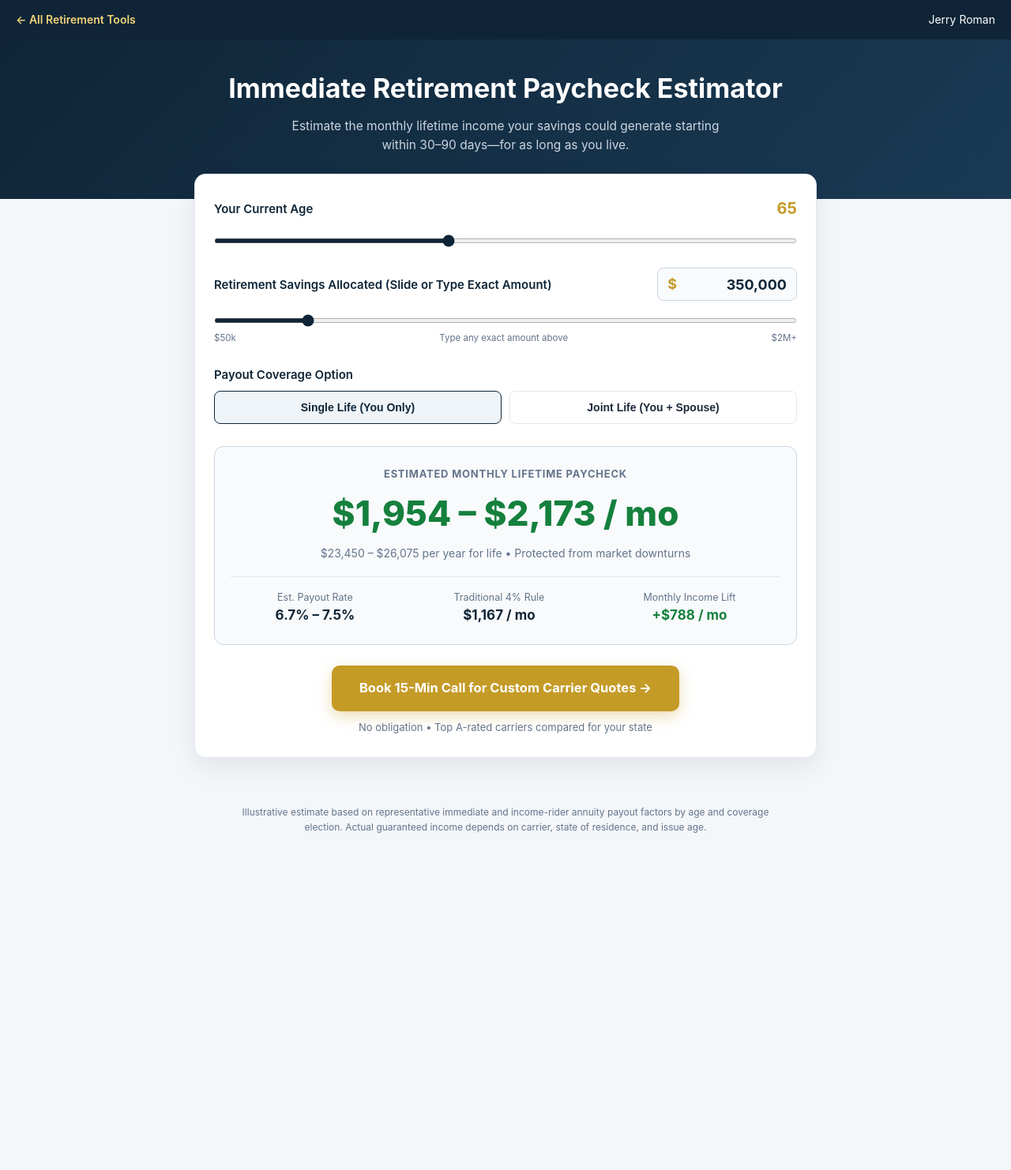
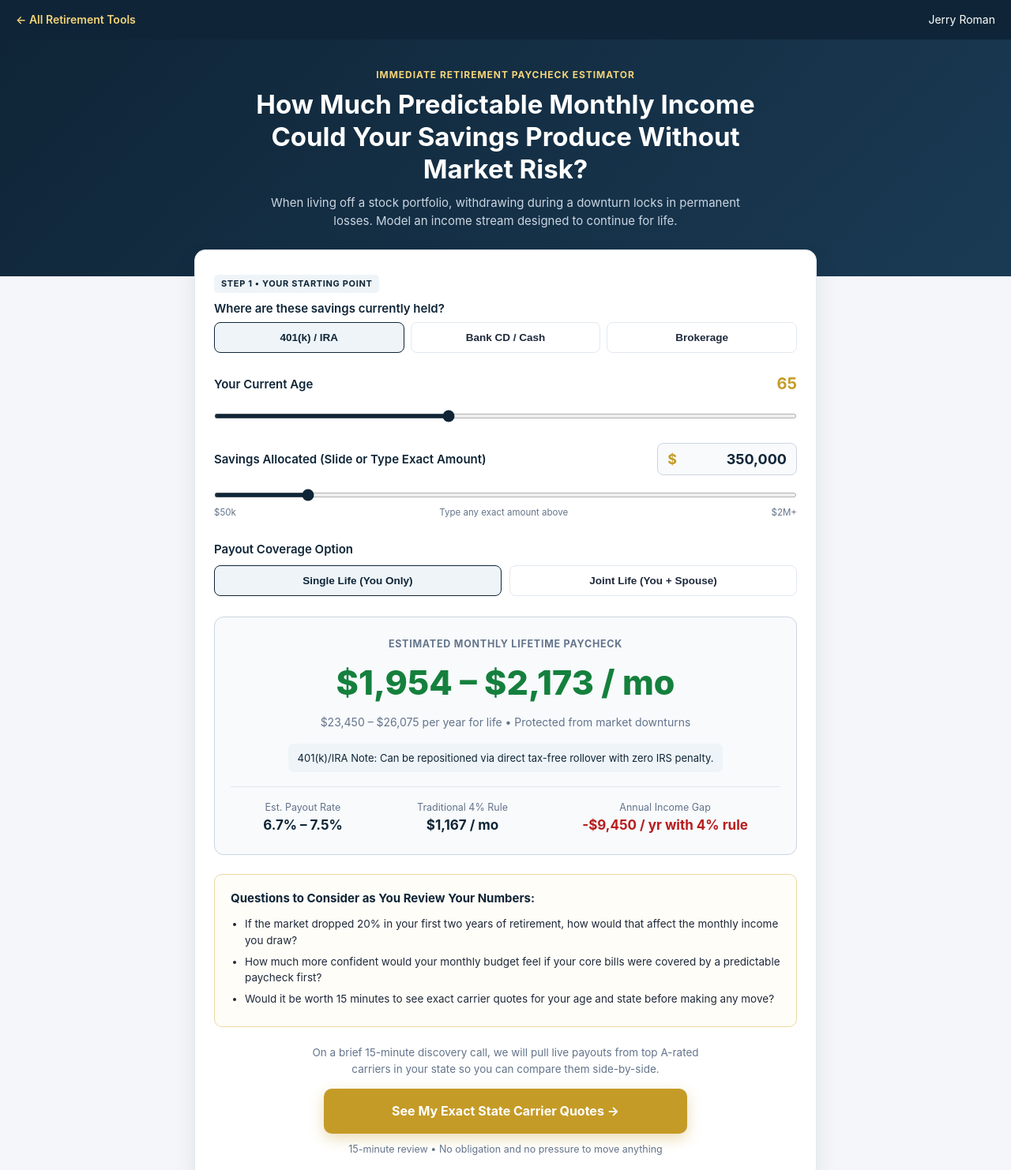
Before and after one commit to jromangfi21/retirement-calculators, a plain HTML site: page income-now.html in a window 1280 px wide. Shown: the top 1482 px of the page at 79% size. Before the commit the page ends 1097 px from the top, so only its background shows below. Drawn offline with Linux system fonts and the light colour scheme.

Commit message:
Update income-now.html

```diff
--- a/income-now.html
+++ b/income-now.html
@@ -16,6 +16,7 @@
       --muted: #64748b;
       --border: #e2e8f0;
       --green: #15803d;
+      --red: #b91c1c;
     }
     * { box-sizing: border-box; margin: 0; padding: 0; }
     body {
@@ -37,14 +38,22 @@
     .hero {
       background: linear-gradient(135deg, var(--navy) 0%, var(--navy-light) 100%);
       color: #fff;
-      padding: 36px 20px 56px;
+      padding: 36px 20px 58px;
       text-align: center;
     }
-    .hero h1 { font-size: clamp(24px, 4vw, 34px); margin-bottom: 10px; }
-    .hero p { color: #cbd5e1; max-width: 580px; margin: 0 auto; font-size: 15.5px; }
+    .hero-kicker {
+      font-size: 12px;
+      text-transform: uppercase;
+      letter-spacing: 0.08em;
+      color: #f3d478;
+      font-weight: 700;
+      margin-bottom: 8px;
+    }
+    .hero h1 { font-size: clamp(23px, 4vw, 33px); max-width: 680px; margin: 0 auto 10px; line-height: 1.24; }
+    .hero p { color: #cbd5e1; max-width: 600px; margin: 0 auto; font-size: 15px; }
     .wrap {
       max-width: 820px;
-      margin: -32px auto 60px;
+      margin: -34px auto 60px;
       padding: 0 16px;
     }
     .calc-card {
@@ -53,6 +62,18 @@
       border: 1px solid var(--border);
       box-shadow: 0 12px 30px rgba(15, 37, 55, 0.08);
       padding: 28px 24px;
+    }
+    .step-badge {
+      display: inline-block;
+      font-size: 11px;
+      font-weight: 700;
+      text-transform: uppercase;
+      letter-spacing: 0.06em;
+      color: var(--navy);
+      background: #eef4f8;
+      padding: 3px 9px;
+      border-radius: 5px;
+      margin-bottom: 8px;
     }
     .control { margin-bottom: 24px; }
     .control-header {
@@ -109,6 +130,12 @@
       color: var(--muted);
       margin-top: 4px;
     }
+    .pill-group-3 {
+      display: grid;
+      grid-template-columns: repeat(3, 1fr);
+      gap: 8px;
+      margin-top: 6px;
+    }
     .toggle-group {
       display: grid;
       grid-template-columns: 1fr 1fr;
@@ -116,12 +143,12 @@
       margin-top: 8px;
     }
     .toggle-btn {
-      padding: 12px;
+      padding: 11px 8px;
       border: 1.5px solid var(--border);
       border-radius: 8px;
       background: #fff;
       font-weight: 600;
-      font-size: 14px;
+      font-size: 13.5px;
       color: var(--text);
       cursor: pointer;
     }
@@ -135,23 +162,32 @@
       border: 1.5px solid #cbd5e1;
       border-radius: 12px;
       padding: 24px 20px;
-      margin-top: 28px;
+      margin-top: 26px;
       text-align: center;
     }
     .res-label {
-      font-size: 13px;
+      font-size: 12.5px;
       text-transform: uppercase;
       letter-spacing: 0.06em;
       color: var(--muted);
       font-weight: 700;
     }
     .res-amount {
-      font-size: clamp(32px, 5vw, 44px);
+      font-size: clamp(31px, 5vw, 43px);
       font-weight: 800;
       color: var(--green);
       margin: 6px 0;
     }
-    .res-sub { font-size: 14px; color: var(--muted); margin-bottom: 18px; }
+    .res-sub { font-size: 14px; color: var(--muted); margin-bottom: 16px; }
+    .account-note {
+      font-size: 13px;
+      color: var(--navy);
+      background: #eef4f8;
+      padding: 8px 12px;
+      border-radius: 7px;
+      margin-bottom: 18px;
+      display: inline-block;
+    }
     .compare-row {
       display: flex;
       justify-content: space-around;
@@ -162,25 +198,49 @@
     }
     .compare-item span { display: block; font-size: 12.5px; color: var(--muted); }
     .compare-item strong { font-size: 17px; color: var(--navy); }
+    .nepq-box {
+      margin-top: 24px;
+      background: #fffdf7;
+      border: 1px solid #ead9a4;
+      border-radius: 10px;
+      padding: 18px 20px;
+    }
+    .nepq-box h3 {
+      font-size: 15px;
+      color: var(--navy);
+      margin-bottom: 10px;
+    }
+    .nepq-box ul {
+      padding-left: 18px;
+      font-size: 13.5px;
+      color: var(--text);
+    }
+    .nepq-box li { margin-bottom: 6px; }
     .cta-section {
-      margin-top: 26px;
+      margin-top: 22px;
       text-align: center;
+    }
+    .expectation-note {
+      font-size: 13.5px;
+      color: var(--muted);
+      max-width: 540px;
+      margin: 0 auto 14px;
     }
     .cta-btn {
       display: inline-block;
       width: 100%;
-      max-width: 440px;
+      max-width: 460px;
       background: var(--gold);
       color: #fff;
       text-decoration: none;
       font-weight: 700;
-      font-size: 16.5px;
+      font-size: 16px;
       padding: 16px 24px;
       border-radius: 10px;
       box-shadow: 0 6px 18px rgba(197, 155, 39, 0.35);
     }
     .cta-btn:hover { background: var(--gold-hover); }
-    .cta-note { font-size: 13px; color: var(--muted); margin-top: 10px; }
+    .cta-note { font-size: 12.5px; color: var(--muted); margin-top: 10px; }
     footer {
       text-align: center;
       font-size: 12px;
@@ -198,12 +258,23 @@
   </div>
 
   <div class="hero">
-    <h1>Immediate Retirement Paycheck Estimator</h1>
-    <p>Estimate the monthly lifetime income your savings could generate starting within 30–90 days—for as long as you live.</p>
+    <div class="hero-kicker">Immediate Retirement Paycheck Estimator</div>
+    <h1>How Much Predictable Monthly Income Could Your Savings Produce Without Market Risk?</h1>
+    <p>When living off a stock portfolio, withdrawing during a downturn locks in permanent losses. Model an income stream designed to continue for life.</p>
   </div>
 
   <div class="wrap">
     <div class="calc-card">
+      <div class="control">
+        <div class="step-badge">Step 1 &bull; Your Starting Point</div>
+        <label style="display:block; margin-bottom:6px;">Where are these savings currently held?</label>
+        <div class="pill-group-3">
+          <button type="button" class="toggle-btn active" id="srcIra" onclick="setSource('ira')">401(k) / IRA</button>
+          <button type="button" class="toggle-btn" id="srcCd" onclick="setSource('cd')">Bank CD / Cash</button>
+          <button type="button" class="toggle-btn" id="srcBrok" onclick="setSource('brok')">Brokerage</button>
+        </div>
+      </div>
+
       <div class="control">
         <div class="control-header">
           <label for="age">Your Current Age</label>
@@ -214,7 +285,7 @@
 
       <div class="control">
         <div class="control-header">
-          <label for="assetsInput">Retirement Savings Allocated (Slide or Type Exact Amount)</label>
+          <label for="assetsInput">Savings Allocated (Slide or Type Exact Amount)</label>
           <div class="money-input-wrap">
             <span class="money-prefix">$</span>
             <input type="text" inputmode="numeric" id="assetsInput" class="money-input" value="350,000" aria-label="Exact retirement savings amount" />
@@ -240,6 +311,7 @@
         <div class="res-label">Estimated Monthly Lifetime Paycheck</div>
         <div class="res-amount" id="monthlyOut">$1,925 – $2,150 / mo</div>
         <div class="res-sub" id="annualOut">$23,100 – $25,800 per year for life &bull; Protected from market downturns</div>
+        <div class="account-note" id="sourceContext">401(k)/IRA Note: Can be repositioned via direct tax-free rollover with zero IRS penalty.</div>
 
         <div class="compare-row">
           <div class="compare-item">
@@ -251,15 +323,25 @@
             <strong id="fourPctOut">$1,167 / mo</strong>
           </div>
           <div class="compare-item">
-            <span>Monthly Income Lift</span>
-            <strong id="liftOut" style="color: #15803d;">+$758 / mo</strong>
+            <span>Annual Income Gap</span>
+            <strong id="liftOut" style="color: #b91c1c;">-$9,100 / yr left on table</strong>
           </div>
         </div>
       </div>
 
+      <div class="nepq-box">
+        <h3>Questions to Consider as You Review Your Numbers:</h3>
+        <ul>
+          <li>If the market dropped 20% in your first two years of retirement, how would that affect the monthly income you draw?</li>
+          <li>How much more confident would your monthly budget feel if your core bills were covered by a predictable paycheck first?</li>
+          <li>Would it be worth 15 minutes to see exact carrier quotes for your age and state before making any move?</li>
+        </ul>
+      </div>
+
       <div class="cta-section">
-        <a href="https://marketingsimplifiedcrm.io/book/annuity-discovery-call-15-minutes-jerry-nfmc" target="_blank" rel="noopener" class="cta-btn">Book 15-Min Call for Custom Carrier Quotes &rarr;</a>
-        <div class="cta-note">No obligation &bull; Top A-rated carriers compared for your state</div>
+        <p class="expectation-note">On a brief 15-minute discovery call, we will pull live payouts from top A-rated carriers in your state so you can compare them side-by-side.</p>
+        <a href="https://marketingsimplifiedcrm.io/book/annuity-discovery-call-15-minutes-jerry-nfmc" target="_blank" rel="noopener" class="cta-btn">See My Exact State Carrier Quotes &rarr;</a>
+        <div class="cta-note">15-minute review &bull; No obligation and no pressure to move anything</div>
       </div>
     </div>
   </div>
@@ -274,6 +356,19 @@
 
     const sliderEl = document.getElementById('assetsSlider');
     const inputEl = document.getElementById('assetsInput');
+
+    const sourceMessages = {
+      ira: '401(k)/IRA Note: Can be repositioned via direct tax-free rollover with zero withholding.',
+      cd: 'CD/Cash Note: Typically yields higher lifetime cash flow than renewing short-term bank CDs.',
+      brok: 'Brokerage Note: Non-qualified funds receive favorable exclusion-ratio tax treatment on payouts.'
+    };
+
+    function setSource(src) {
+      document.getElementById('srcIra').classList.toggle('active', src === 'ira');
+      document.getElementById('srcCd').classList.toggle('active', src === 'cd');
+      document.getElementById('srcBrok').classList.toggle('active', src === 'brok');
+      document.getElementById('sourceContext').textContent = sourceMessages[src];
+    }
 
     function setCoverage(type) {
       coverage = type;
@@ -326,13 +421,13 @@
       const lowMonthly = (assets * lowRate) / 12;
       const highMonthly = (assets * highRate) / 12;
       const fourPctMonthly = (assets * 0.04) / 12;
-      const lift = lowMonthly - fourPctMonthly;
+      const annualGap = (lowMonthly - fourPctMonthly) * 12;
 
       document.getElementById('monthlyOut').textContent = `${fmt(lowMonthly)} – ${fmt(highMonthly)} / mo`;
       document.getElementById('annualOut').textContent = `${fmt(lowMonthly * 12)} – ${fmt(highMonthly * 12)} per year for life • Protected from market downturns`;
       document.getElementById('rateOut').textContent = `${(lowRate * 100).toFixed(1)}% – ${(highRate * 100).toFixed(1)}%`;
       document.getElementById('fourPctOut').textContent = `${fmt(fourPctMonthly)} / mo`;
-      document.getElementById('liftOut').textContent = `+${fmt(lift)} / mo`;
+      document.getElementById('liftOut').textContent = `-${fmt(annualGap)} / yr with 4% rule`;
     }
 
     document.getElementById('age').addEventListener('input', calculate);
```
